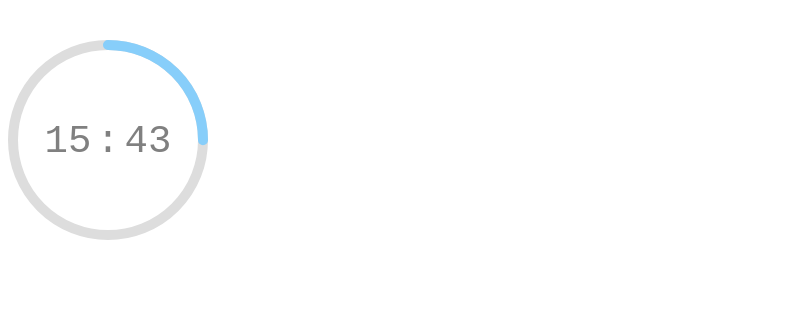
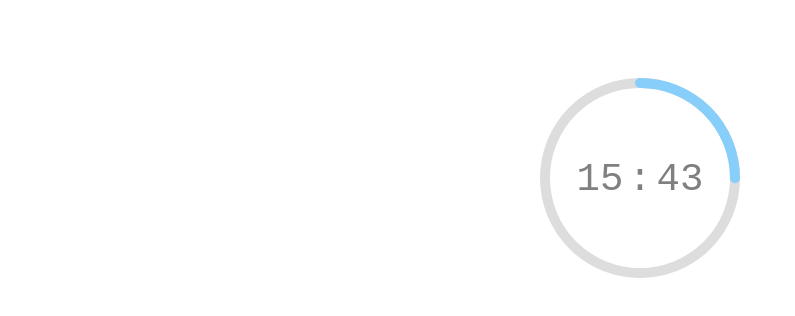
Before and after one commit to tonegrep/beverly-frontend, a React app: page / in a window 1280 px wide. Shown: the whole page, without its empty margins (0-795 px from the left). Built offline with nearby package versions, Linux system fonts and the light colour scheme.

Commit message:
clock centered

```diff
--- a/src/index.css
+++ b/src/index.css
@@ -1,4 +1,5 @@
 
 .box {
-    margin-top: 40px;
-  }
+  padding: 70px 0;
+  text-align: center;
+}
```
